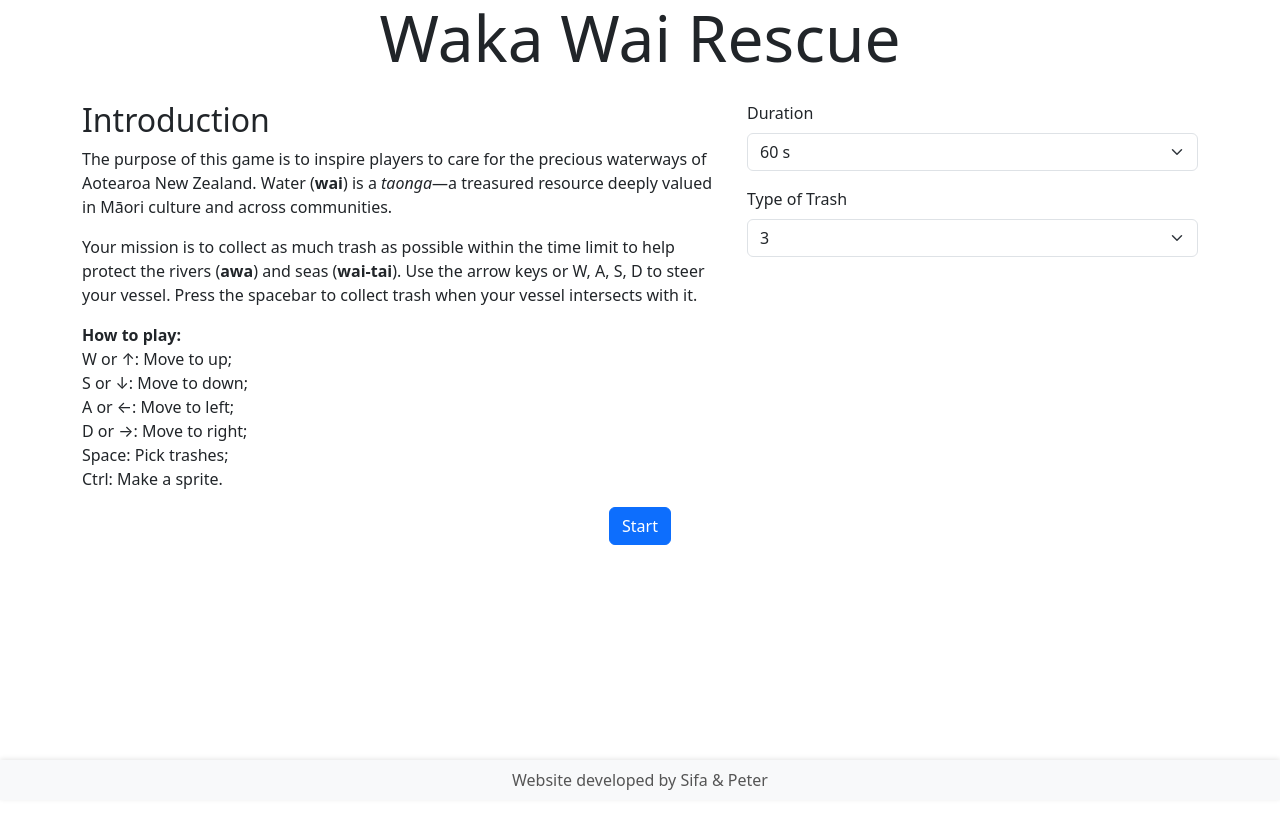
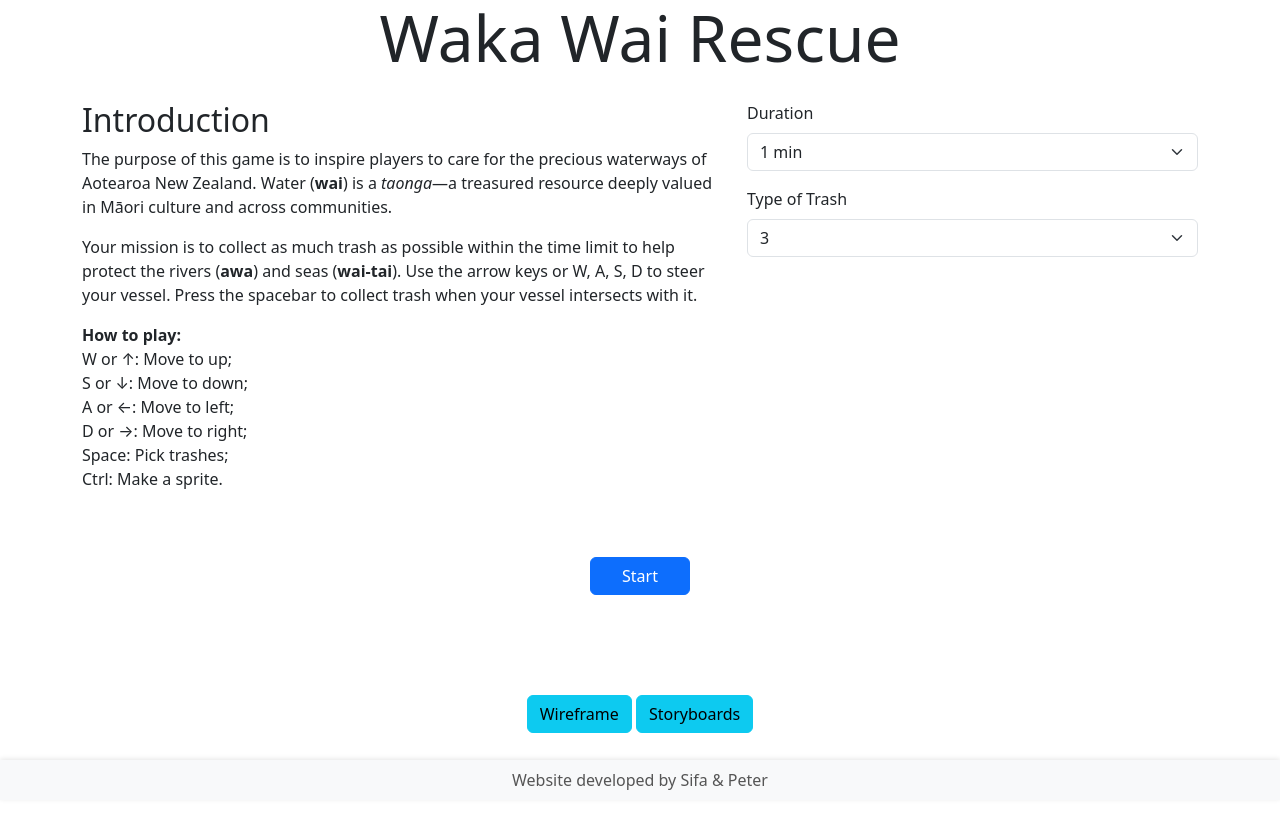
Before and after one commit to sifaZhang/Internet-and-Website-Developmt-Assignment3-, a plain HTML site: page Assignment3/index.html in a window 1280 px wide. Before the commit the page ends 800 px from the top, so only its background shows below. Drawn offline with nearby package versions, Linux system fonts and the light colour scheme.

Commit message:
add link to storyboar and wireframe. add 2 min option

```diff
--- a/Assignment3/index.html
+++ b/Assignment3/index.html
@@ -50,7 +50,8 @@
                     <label for="duration" class="form-label">Duration</label>
                     <select class="form-select" id="duration">
                         <option value="30">30 s</option>
-                        <option value="60" selected>60 s</option>
+                        <option value="60" selected>1 min</option>
+                        <option value="120">2 min</option>
                     </select>
                 </div>
                 <div class="mb-3">
@@ -64,9 +65,13 @@
             </div>
         </div>
 
-        <div class="text-center">
-            <!-- 开始按钮 -->
-            <button class="btn btn-primary" onclick="start()">Start</button>
+        <div id="startDiv" class="text-center">
+            <button id="btnStart" class="btn btn-primary" onclick="start()">Start</button>
+        </div>
+
+        <div id="docment" class="text-center">
+            <button class="btn btn-info" onclick="wireframe()">Wireframe</button>
+            <button class="btn btn-info" onclick="storyboards()">Storyboards</button>
         </div>
     </div>
 
--- a/Assignment3/script.js
+++ b/Assignment3/script.js
@@ -32,6 +32,14 @@ function start() {
     else {
         console.log("please wait");
     }
+}
+
+function wireframe() {
+    window.open("assets/wireFrame/wireFrame task 2.pdf", "_blank");
+}
+
+function storyboards() {
+    window.open("assets/storyBoard/Storyboard task 2.pdf", "_blank");
 }
 
 
@@ -561,7 +569,7 @@ function Character(spritesheet, spriteSize, spriteFrames, spriteScale) {
         lastAction: "",                 // Last user input action performed
         lastDirection: "moveRight",     // last direction
 
-        position: [0, 400],              // position of the character (X, Y)
+        position: [450, 400],            // position of the character (X, Y)
         direction: [0, 0],               // X and Y axis movement amount
         velocity: 0.1,                   // rate of position change for each axis
 
--- a/Assignment3/styles.css
+++ b/Assignment3/styles.css
@@ -38,3 +38,14 @@ footer {
   transform: translate(-50%, -50%);
   z-index: 10; /* 确保在最上层 */
 }
+
+#btnStart {
+    width: 100px;
+}
+
+#startDiv {
+    margin-top: 50px;
+}
+#docment {
+    margin-top: 100px;
+}
```
